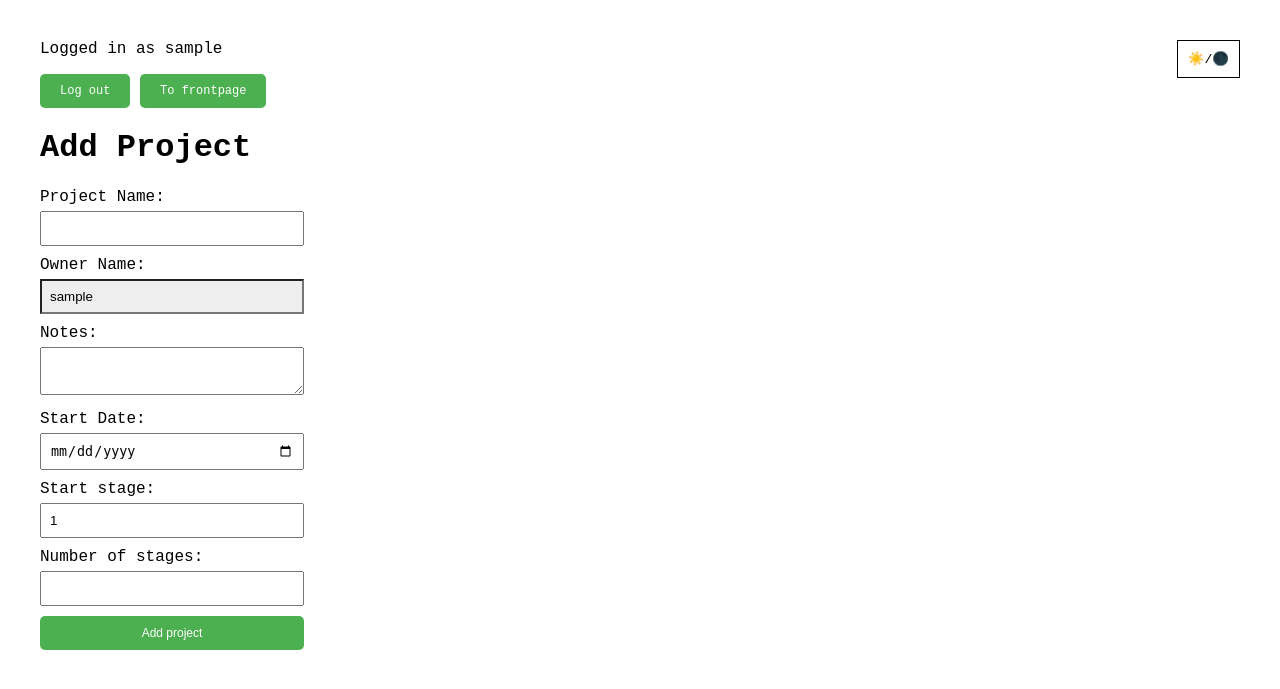
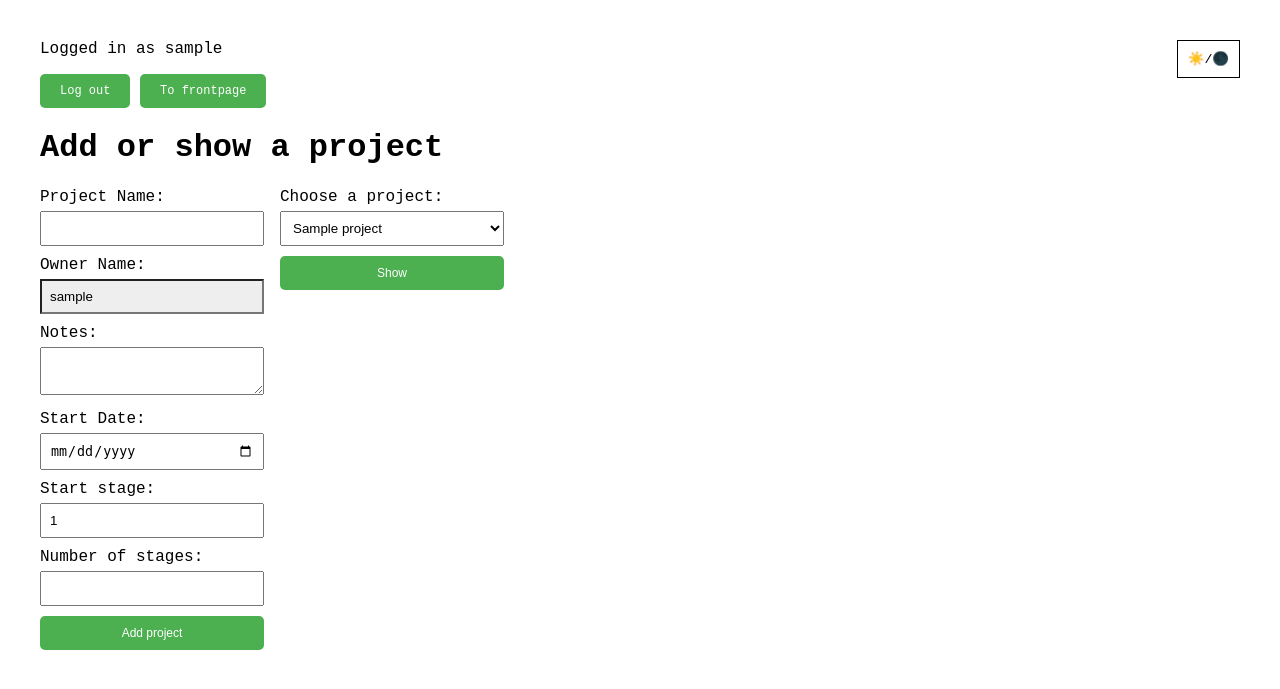
Before and after one commit to attepajula/Web-tietokanta, a Flask app: template templates/projects.html in a window 1280 px wide. Shown: the top 689 px of the page. Run offline with Flask 3, Linux system fonts and the light colour scheme; the visitor is signed in with stand-in values (Sample User, id 1); the template is opened without the code that fills it: most values are stand-ins (such as "Sample title", 1, 10 or a date in 2020).

Commit message:
Added a form to show a project.

```diff
--- a/templates/projects.html
+++ b/templates/projects.html
@@ -9,7 +9,13 @@
             font-family: 'Courier New', monospace;
             margin: 40px;
             text-align: left;
-            margin-right: 75%; /* Lisätty margin-left sijoittamaan lomake näytön oikeaan reunaan */
+        }
+
+        form {
+            font-family: 'Courier New', monospace;
+            text-align: left;
+            width: 20%;
+            float: left;
         }
 
         label {
@@ -17,7 +23,7 @@
             margin-bottom: 5px;
         }
 
-        input, textarea {
+        input, textarea, select {
             width: calc(100% - 16px);
             padding: 8px;
             margin-bottom: 10px;
@@ -30,7 +36,7 @@
             font-size: 12px;
             text-align: center;
             text-decoration: none;
-            background-color: #4CAF50; /* Vihreä väri */
+            background-color: #4CAF50;
             color: white;
             border: none;
             border-radius: 5px;
@@ -40,13 +46,14 @@
         input[readonly] {
             background-color: #eee;
         }
+
         a.submit-link {
             display: inline-block;
             padding: 10px 20px;
             font-size: 12px;
             text-align: center;
             text-decoration: none;
-            background-color: #4CAF50; /* Vihreä väri */
+            background-color: #4CAF50;
             color: white;
             border: none;
             border-radius: 5px;
@@ -76,6 +83,7 @@
             outline: none;
         }
     </style>
+
 </head>
 <body>
 {% if session.username %}
@@ -88,10 +96,12 @@
             </ul>
         {% endif %}
     {% endwith %}
+
     <p>Logged in as {{ session.username }}</p>
     <a href="/logout" class="submit-link">Log out</a>
     <a href="/" class="submit-link">To frontpage</a>
-    <h1>Add Project</h1>
+
+    <h1>Add or show a project</h1>
     <form method="POST" action="/add_project">
         <label for="project_name">Project Name:</label>
         <input type="text" id="project_name" name="project_name" required><br>
@@ -112,6 +122,17 @@
         <input type="number" id="stage" name="end_stage" required><br>
 
         <input type="submit" value="Add project">
+    </form>
+
+    <form method="GET" action="/show_project">
+        <label for="project_select">Choose a project:</label>
+        <select id="project_select" name="selected_project" required>
+            {% for project in projects %}
+                <option value="{{ project.project_name }}">{{ project.project_name }}</option>
+            {% endfor %}
+        </select>
+        <br>
+        <input type="submit" value="Show">
     </form>
 {% else %}
     <a href="/" class="submit-link">Log in</a>
```
